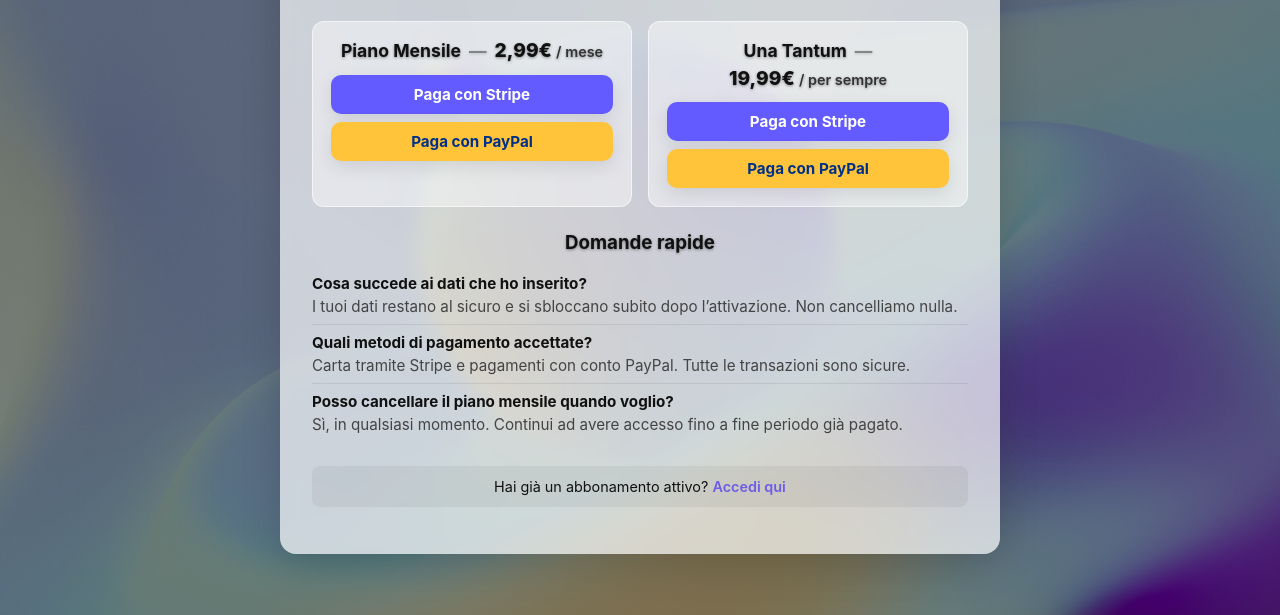
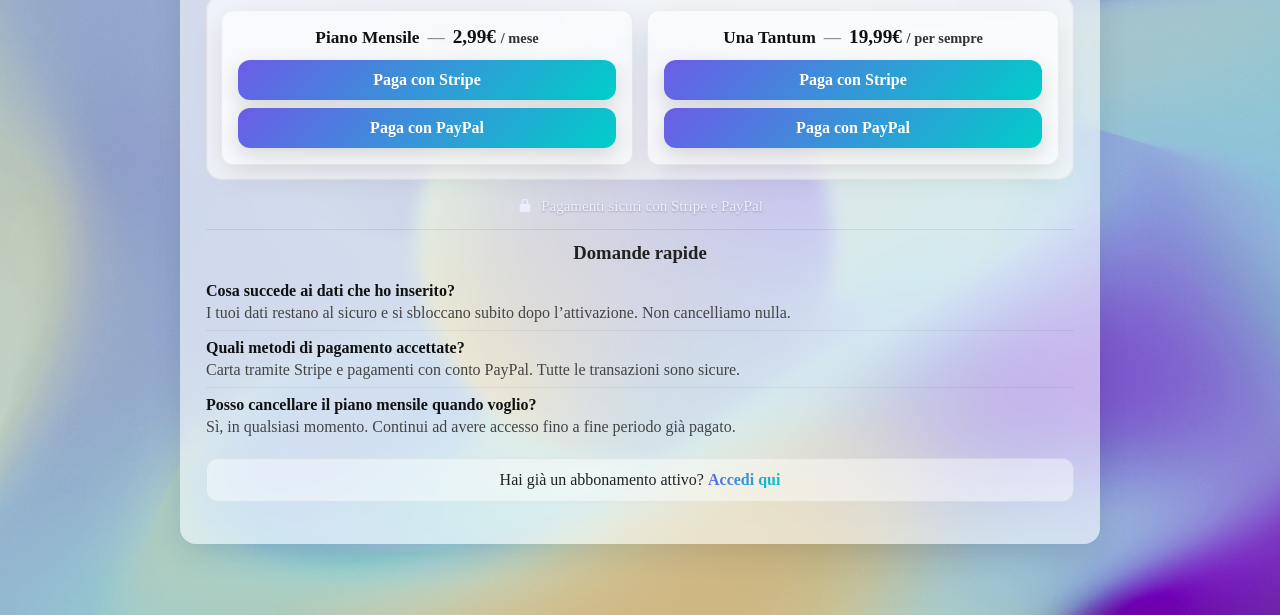
Before and after one commit to myhomesbudget-cmd/myhomesbudget-site, a plain HTML site: page it/paywall.html in a window 1280 px wide. Shown: the part 185-800 px from the top of the page. Drawn offline with Linux system fonts and the light colour scheme.

Commit message:
Update paywall.html

```diff
--- a/it/paywall.html
+++ b/it/paywall.html
@@ -6,6 +6,7 @@
   <title>Fine Periodo di Prova — MyHomesBudget</title>
   <meta name="description" content="Il tuo periodo di prova è terminato. Scegli un piano per continuare a usare MyHomesBudget senza limiti.">
   <meta name="robots" content="noindex, nofollow">
+  <meta name="color-scheme" content="light dark">
 
   <!-- CSP -->
   <meta http-equiv="Content-Security-Policy"
@@ -18,10 +19,9 @@
                  frame-ancestors 'none';
                  base-uri 'self';
                  form-action 'self'">
-  <meta name="referrer" content="strict-origin-when-cross-origin">
 
   <!-- GA4 -->
-  <script async src="https://www.googletagmanager.com/gtag/js?id=G-LSD3V9G_DUMMY"></script><!-- ⬅️ metti il tuo ID -->
+  <script async src="https://www.googletagmanager.com/gtag/js?id=G-LSD3V9G_DUMMY"></script><!-- ⬅️ sostituisci -->
   <script>
     window.dataLayer = window.dataLayer || [];
     function gtag(){ dataLayer.push(arguments); }
@@ -32,58 +32,79 @@
   <!-- Performance -->
   <link rel="preconnect" href="https://www.googletagmanager.com" crossorigin>
   <link rel="preconnect" href="https://www.google-analytics.com" crossorigin>
-  <!-- Se usi redirect esterni -->
-  <link rel="preconnect" href="https://checkout.stripe.com" crossorigin>
-  <link rel="preconnect" href="https://www.paypal.com" crossorigin>
-
   <link rel="icon" href="/favicon.ico">
-  <meta name="theme-color" content="#0f0f10">
-  <meta name="color-scheme" content="light dark">
 
   <style>
-    :root{font-family:-apple-system,system-ui,"Segoe UI",Roboto,sans-serif}
+    :root{
+      --fg:#111;
+      --fg-weak:#333;
+      --glass: rgba(255,255,255,.58);
+      --glass-strong: rgba(255,255,255,.68);
+      --card-border: rgba(0,0,0,.06);
+      --shadow: 0 10px 30px rgba(0,0,0,.10);
+      --radius-lg:16px; --radius-md:12px;
+      --grad: linear-gradient(135deg,#6c5ce7,#00cec9);
+    }
     *{box-sizing:border-box}
-    a:focus-visible, button:focus-visible{outline:2px solid #00cec9; outline-offset:2px; border-radius:6px}
+    a:focus-visible, button:focus-visible{outline:2px solid #00cec9; outline-offset:2px; border-radius:8px}
 
+    /* Background coerente con la home */
     body{
-      margin:0;padding:0;color:#fff;
+      margin:0; padding:0; color:#fff;
       background:url("/bg.webp") no-repeat center center fixed;
       background-size:cover;
-      display:flex;flex-direction:column;min-height:100vh;
+      min-height:100vh; display:flex; align-items:center; justify-content:center;
     }
-    /* Velatura più scura per concentrare l'attenzione */
-    body::before{content:"";position:fixed;inset:0;background:rgba(0,0,0,.45);z-index:-1}
+    body::before{content:""; position:fixed; inset:0; background:rgba(0,0,0,.08); z-index:-1}
 
-    .paywall-wrapper {
-      flex-grow: 1;
-      display: flex; align-items: center; justify-content: center;
-      padding: 24px;
+    /* Pannello principale (glass) */
+    .paywall-panel{
+      width:min(920px, calc(100% - 40px));
+      background:var(--glass);
+      backdrop-filter:saturate(1.1) blur(8px);
+      -webkit-backdrop-filter:saturate(1.1) blur(5px);
+      color:var(--fg);
+      border-radius:var(--radius-lg);
+      padding:clamp(18px, 4vw, 26px);
+      box-shadow:var(--shadow);
     }
-    .paywall-panel{
-      width: 100%; max-width: 720px;
-      background:rgba(255,255,255,0.7);
-      backdrop-filter:saturate(1.2) blur(8px);
-      -webkit-backdrop-filter:saturate(1.2) blur(5px);
-      color:#111;border-radius:16px;
-      padding:clamp(1.2rem, 5vw, 2rem);
-      box-shadow:0 10px 40px rgba(0,0,0,.15);
+
+    .header{
+      text-align:center; margin-bottom:16px;
+    }
+    .header h1{
+      margin:0; font-size:clamp(1.8rem, 4.6vw, 2.2rem);
+      text-shadow:0 1px 3px rgba(0,0,0,.35);
+    }
+    .header p{
+      margin:6px 0 0; color:#eaeaea; font-size:clamp(1rem,2.4vw,1.08rem);
+      text-shadow:0 1px 3px rgba(0,0,0,.25);
+    }
+
+    /* Riquadro con i piani (stile card della home) */
+    .plans{
+      background:var(--glass-strong);
+      border:1px solid var(--card-border);
+      border-radius:var(--radius-lg);
+      padding:14px;
+      box-shadow:inset 0 0 0 1px rgba(0,0,0,.02);
+      display:grid; grid-template-columns:1fr 1fr; gap:14px;
+      margin: 14px 0 18px;
+    }
+    @media(max-width:680px){ .plans{ grid-template-columns:1fr; } }
+
+    .price-card{
+      background:rgba(255,255,255,.52);
+      border:1px solid var(--card-border);
+      border-radius:var(--radius-md);
+      padding:16px;
       text-align:center;
-    }
-    h1,h2,h3{margin:0 0 8px;text-shadow:0 1px 3px rgba(0,0,0,.4)}
-    .copy{font-size:clamp(1rem, 2.5vw, 1.1rem); max-width:560px; margin:0 auto 24px; color:#333}
-
-    /* Pricing */
-    .pricing-grid{display:grid;gap:16px;grid-template-columns:1fr 1fr; margin-bottom: 24px;}
-    @media(max-width:600px){.pricing-grid{grid-template-columns:1fr}}
-    .price-card{
-      background:rgba(255,255,255,.45);
-      border:1px solid rgba(255,255,255,0.6);
-      padding:18px;border-radius:12px;
-      display:flex;flex-direction:column;gap:14px;text-align:center;
+      box-shadow:var(--shadow);
+      display:flex; flex-direction:column; gap:12px; justify-content:center;
     }
     .plan-title{
       margin:0; display:flex; gap:.5rem; flex-wrap:wrap; align-items:baseline; justify-content:center;
-      font-size:1.1rem;
+      font-size:1.08rem;
     }
     .plan-name{font-weight:700}
     .sep{opacity:.45}
@@ -91,84 +112,93 @@
     .price-inline small{font-weight:600; font-size:.9rem; color:#333}
 
     .cta-group{display:flex; flex-direction:column; gap:8px}
-    .btn-payment{
+    .btn{
+      display:flex; align-items:center; justify-content:center; gap:.5rem;
+      padding:11px 14px; border-radius:12px; font-weight:700; text-decoration:none;
+      box-shadow:0 8px 22px rgba(0,0,0,.14);
+      transition:transform .15s ease, filter .15s ease;
+      color:#fff; background:var(--grad);
+    }
+    .btn:hover{filter:brightness(1.07); transform:translateY(-1px)}
+    .btn:is(:active){transform:translateY(0)}
+
+    /* Riga sicurezza / FAQ / login */
+    .secure{
       display:flex; align-items:center; justify-content:center; gap:8px;
-      text-decoration:none; font-weight:700; border-radius:10px; padding:10px 14px;
-      box-shadow:0 6px 18px rgba(0,0,0,.1);
-      transition: transform .15s ease, filter .15s ease;
-      border: none; cursor: pointer; font-size:.95rem;
+      color:#eef; font-size:.94rem; text-shadow:0 1px 2px rgba(0,0,0,.25);
+      margin: 6px 0 2px;
     }
-    .btn-payment:hover{filter:brightness(1.08); transform: translateY(-1px)}
-    .btn-stripe{background:#635bff; color:#fff}
-    .btn-paypal{background:#ffc439; color:#003087}
+    .secure svg{flex:0 0 16px; opacity:.9}
 
-    /* FAQ rapida */
-    .faq-condensed{text-align:left; margin-bottom: 24px}
-    .faq-condensed h3{text-align:center; margin:0 0 12px; color:#111}
-    .faq-item{font-size:.95rem; padding:8px 0; border-bottom:1px solid rgba(0,0,0,.08)}
-    .faq-item:last-child{border-bottom:none}
-    .faq-item strong{color:#111}
-    .faq-item p{margin:4px 0 0; color:#444}
+    .faq{
+      margin-top:14px; padding-top:12px;
+      border-top:1px solid rgba(0,0,0,.08);
+      color:#222;
+    }
+    .faq h3{ text-align:center; margin:0 0 10px; }
+    .faq-item{ padding:8px 0; border-bottom:1px solid rgba(0,0,0,.06); }
+    .faq-item:last-child{ border-bottom:none; }
+    .faq-item strong{ color:#111; }
+    .faq-item p{ margin:4px 0 0; color:#444; }
 
-    /* Login hint */
-    .login-prompt{margin-top:16px; padding:12px; background:rgba(0,0,0,.05); border-radius:8px; font-size:.9rem}
-    .login-prompt a{color:#6c5ce7; font-weight:600; text-decoration:none}
-    .login-prompt a:hover{text-decoration:underline}
+    .login{
+      margin-top:14px;
+      background:rgba(255,255,255,.45);
+      border:1px solid var(--card-border);
+      border-radius:12px; padding:12px;
+      text-align:center; color:#222;
+    }
+    .login a{ color:#111; font-weight:700; text-decoration:none; background:var(--grad); -webkit-background-clip:text; background-clip:text; color:transparent; }
+    .login a:hover{ text-decoration:underline; }
 
-    /* Reveal (top→bottom) */
+    /* Reveal */
     .reveal{opacity:0; transform:translateY(16px); transition:opacity .8s ease, transform .8s cubic-bezier(.22,1,.36,1)}
     .reveal.in{opacity:1; transform:none}
-    @media (prefers-reduced-motion:reduce){.reveal,.reveal.in{transition:none; opacity:1; transform:none}}
-
-    /* Utilità a11y */
-    .visually-hidden{position:absolute!important;height:1px;width:1px;overflow:hidden;clip:rect(1px,1px,1px,1px);white-space:nowrap}
+    @media (prefers-reduced-motion:reduce){ .reveal,.reveal.in{transition:none; opacity:1; transform:none} }
   </style>
 </head>
 <body>
 
-  <div class="paywall-wrapper">
-    <!-- Page paywall (non modale) -->
-    <main class="paywall-panel" role="document" aria-labelledby="paywall-title" aria-describedby="paywall-desc">
-      <h1 id="paywall-title" class="reveal">Il tuo periodo di prova è terminato</h1>
-      <p id="paywall-desc" class="copy reveal">Continua a usare MyHomesBudget senza limiti scegliendo un piano.</p>
+  <main class="paywall-panel">
+    <header class="header reveal">
+      <h1>Il tuo periodo di prova è terminato</h1>
+      <p>Continua a usare MyHomesBudget senza limiti scegliendo un piano.</p>
+    </header>
 
-      <!-- Piani -->
-      <div class="pricing-grid">
-        <section class="price-card reveal" aria-label="Piano Mensile 2,99 euro al mese">
+    <!-- Piani (coerenti con la sezione "Scegli il tuo piano") -->
+    <section class="plans reveal" aria-label="Piani disponibili">
+      <article class="price-card" aria-label="Piano Mensile 2,99 euro al mese">
         <h2 class="plan-title">
           <span class="plan-name">Piano Mensile</span>
           <span class="sep">—</span>
           <span class="price-inline">2,99€ <small>/ mese</small></span>
         </h2>
         <div class="cta-group">
-            <a class="btn-payment btn-stripe"
-               href="/checkout/stripe?plan=monthly&utm_source=paywall&utm_medium=web"
-               data-plan="monthly" data-method="stripe">Paga con Stripe</a>
-            <a class="btn-payment btn-paypal"
-               href="/checkout/paypal?plan=monthly&utm_source=paywall&utm_medium=web"
-               data-plan="monthly" data-method="paypal">Paga con PayPal</a>
+          <a class="btn" href="/checkout/stripe?plan=monthly&utm_source=paywall" data-plan="monthly" data-method="stripe">Paga con Stripe</a>
+          <a class="btn" href="/checkout/paypal?plan=monthly&utm_source=paywall" data-plan="monthly" data-method="paypal">Paga con PayPal</a>
         </div>
-        </section>
+      </article>
 
-        <section class="price-card reveal" aria-label="Piano Una Tantum 19,99 euro per sempre">
+      <article class="price-card" aria-label="Una Tantum 19,99 euro per sempre">
         <h2 class="plan-title">
           <span class="plan-name">Una Tantum</span>
           <span class="sep">—</span>
           <span class="price-inline">19,99€ <small>/ per sempre</small></span>
         </h2>
         <div class="cta-group">
-            <a class="btn-payment btn-stripe"
-               href="/checkout/stripe?plan=lifetime&utm_source=paywall&utm_medium=web"
-               data-plan="lifetime" data-method="stripe">Paga con Stripe</a>
-            <a class="btn-payment btn-paypal"
-               href="/checkout/paypal?plan=lifetime&utm_source=paywall&utm_medium=web"
-               data-plan="lifetime" data-method="paypal">Paga con PayPal</a>
+          <a class="btn" href="/checkout/stripe?plan=lifetime&utm_source=paywall" data-plan="lifetime" data-method="stripe">Paga con Stripe</a>
+          <a class="btn" href="/checkout/paypal?plan=lifetime&utm_source=paywall" data-plan="lifetime" data-method="paypal">Paga con PayPal</a>
         </div>
+      </article>
     </section>
+
+    <div class="secure reveal" aria-hidden="true">
+      <!-- icona lock -->
+      <svg width="16" height="16" viewBox="0 0 24 24" fill="currentColor" focusable="false" aria-hidden="true"><path d="M12 1a5 5 0 0 1 5 5v3h1a2 2 0 0 1 2 2v8a2 2 0 0 1-2 2H6a2 2 0 0 1-2-2v-8a2 2 0 0 1 2-2h1V6a5 5 0 0 1 5-5Zm3 8V6a3 3 0 0 0-6 0v3h6Z"/></svg>
+      Pagamenti sicuri con Stripe e PayPal
     </div>
 
-      <!-- FAQ -->
-      <section class="faq-condensed reveal" aria-labelledby="faq-title">
+    <section class="faq reveal" aria-labelledby="faq-title">
       <h3 id="faq-title">Domande rapide</h3>
       <div class="faq-item">
         <strong>Cosa succede ai dati che ho inserito?</strong>
@@ -184,47 +214,36 @@
       </div>
     </section>
 
-      <!-- Login / Hai già un abbonamento? -->
-      <p class="login-prompt reveal">
-        Hai già un abbonamento attivo? <a href="/it/login.html">Accedi qui</a>
-      </p>
+    <p class="login reveal">Hai già un abbonamento attivo? <a href="/it/login.html">Accedi qui</a></p>
   </main>
-  </div>
-
-  <noscript>
-    <div style="max-width:720px;margin:16px auto;padding:12px;border-radius:8px;background:#fff;color:#111;text-align:center">
-      Attiva JavaScript per completare il pagamento in modo corretto.
-    </div>
-  </noscript>
 
   <script>
-document.addEventListener('DOMContentLoaded', () => {
-  // Page view
-  gtag('event', 'paywall_viewed');
+    // GA4
+    gtag('event','paywall_viewed');
 
-  // Checkout start (con metodo)
-  document.querySelectorAll('a[data-plan][data-method]').forEach(link => {
-    link.addEventListener('click', () => {
-      gtag('event', 'checkout_started', {
-        plan: link.dataset.plan,
-        payment_method: link.dataset.method,
+    // Tracciamento clic con metodo
+    document.querySelectorAll('a[data-plan][data-method]').forEach(a=>{
+      a.addEventListener('click', ()=>{
+        gtag('event','checkout_started',{
+          plan: a.dataset.plan,
+          payment_method: a.dataset.method,
           source: 'paywall'
         });
       });
     });
 
-  // Reveal sequenziale top→bottom (rispetta reduced motion)
-  const targets = document.querySelectorAll('.reveal');
-  if (window.matchMedia('(prefers-reduced-motion: reduce)').matches) {
-    targets.forEach(el => el.classList.add('in')); return;
+    // Reveal top→bottom
+    (function(){
+      const els = document.querySelectorAll('.reveal');
+      if (window.matchMedia('(prefers-reduced-motion: reduce)').matches){
+        els.forEach(e=>e.classList.add('in')); return;
       }
-  const ordered = [...targets].map(el => ({ el, r: el.getBoundingClientRect() }))
+      const ordered = [...els].map(el=>({el, r: el.getBoundingClientRect()}))
         .sort((a,b)=> (a.r.top - b.r.top) || (a.r.left - b.r.left))
         .map(x=>x.el);
-  ordered.forEach((el, i) => el.style.transitionDelay = (i * 0.10) + 's');
-  requestAnimationFrame(() => ordered.forEach(el => el.classList.add('in')));
-});
+      ordered.forEach((el,i)=> el.style.transitionDelay = (i*0.10)+'s');
+      requestAnimationFrame(()=> ordered.forEach(el=> el.classList.add('in')));
+    })();
   </script>
-
 </body>
 </html>
```
Lines whose indentation alone changed are shown as unchanged.
